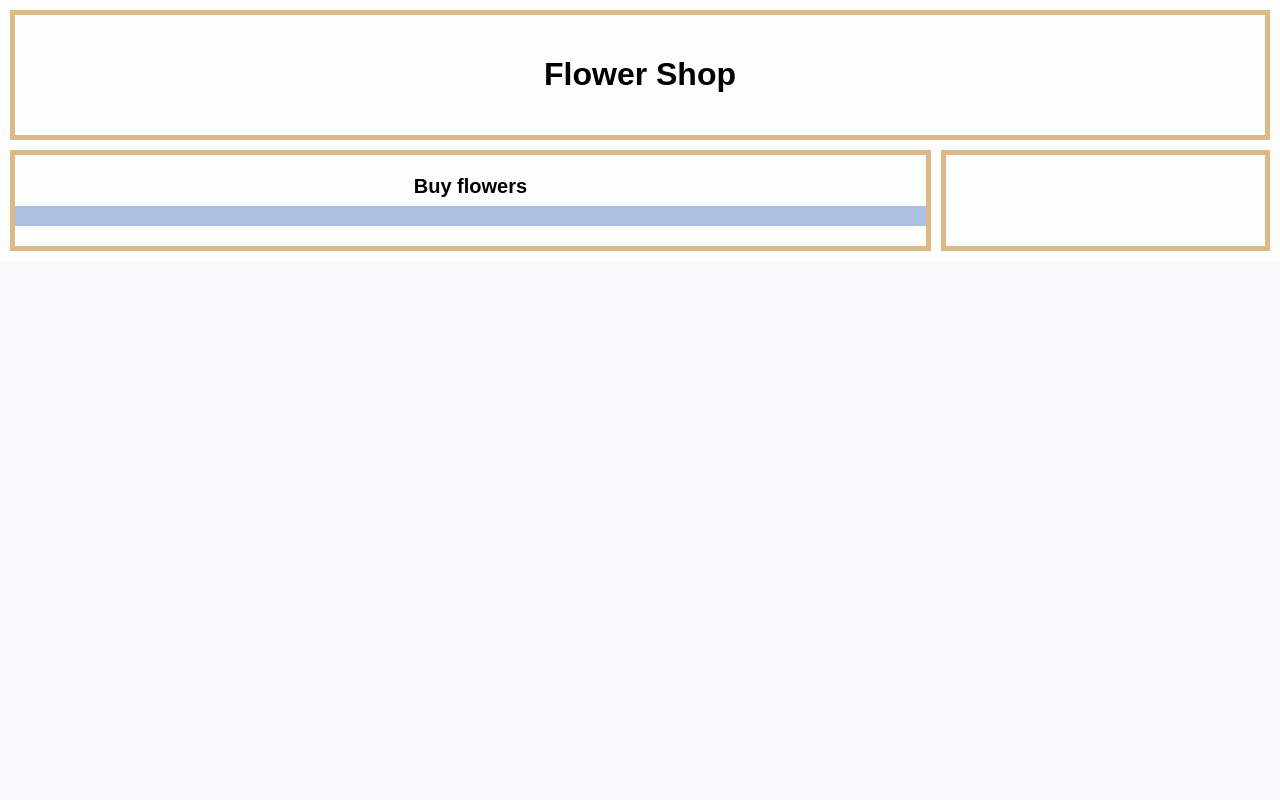
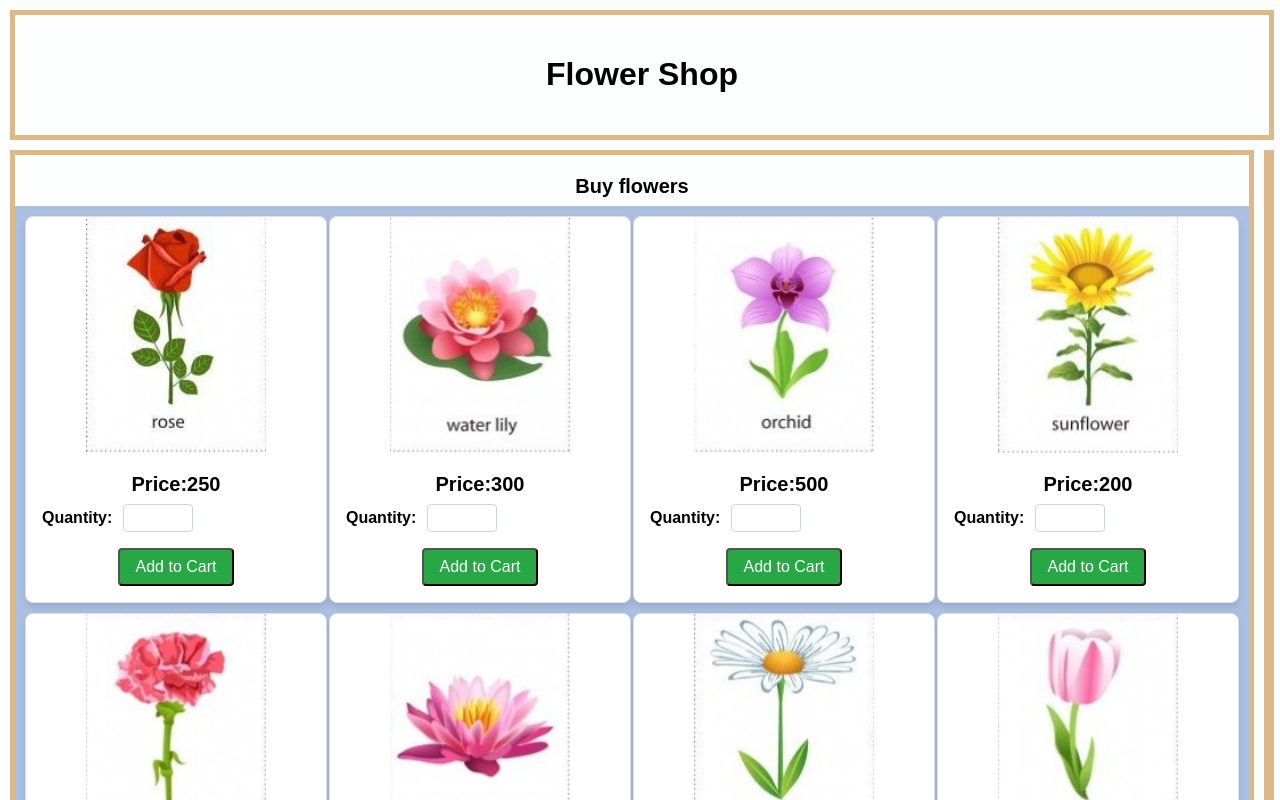
Before and after one commit to Jellorine/online_flower_shop, a React (Create React App) app in the folder flower_shop/: page / in a window 1280 px wide. Shown: the top 800 px of the page. Built offline with nearby package versions, Linux system fonts and the light colour scheme.

Commit message:
flower images & price displayed

```diff
--- a/flower_shop/src/App.js
+++ b/flower_shop/src/App.js
@@ -1,10 +1,11 @@
 import './assets/CSS/layout.css';
 import Products from './components/Products';
+import { flowers } from './components/FlowerDB';
 
 function App() {
   return (
     <div className="main-grid-container">
-      <Products/>
+      <Products products={flowers} />
     </div>
   );
 }
--- a/flower_shop/src/components/Product.js
+++ b/flower_shop/src/components/Product.js
@@ -1,13 +1,13 @@
 import '../assets/CSS/layout.css';
-export default function Product(){
+export default function Product(props){
 
     return(
         <div className="grid-item">
 
             <div class="card">
-                <img  />
+                <img  src ={require('../assets/image/'+props.pd.img)} alt="flower"/>
                 <div class="card-body">
-                    <h5 class="card-title">Price:</h5>
+                    <h5 class="card-title">Price:{props.pd.price}</h5>
                     <div class="quantity-container">
                         <label for="quantity">Quantity:</label>
                         <input type="number" id="quantity" name="quantity" />
--- a/flower_shop/src/components/Products.js
+++ b/flower_shop/src/components/Products.js
@@ -1,8 +1,9 @@
 
 import '../assets/CSS/layout.css';
+import Product from './Product';
 
 
-export default function Products(){
+export default function Products(props){
 
     return(
         <>
@@ -13,7 +14,9 @@ export default function Products(){
                 <h4 className="card-title">Buy flowers</h4>
                 <div className="grid-container">
                     {
-                        //product
+                        props.products.map((pd)=>
+                            <Product pd = {pd}/>
+                        )
                     }
                 </div>
 
```
